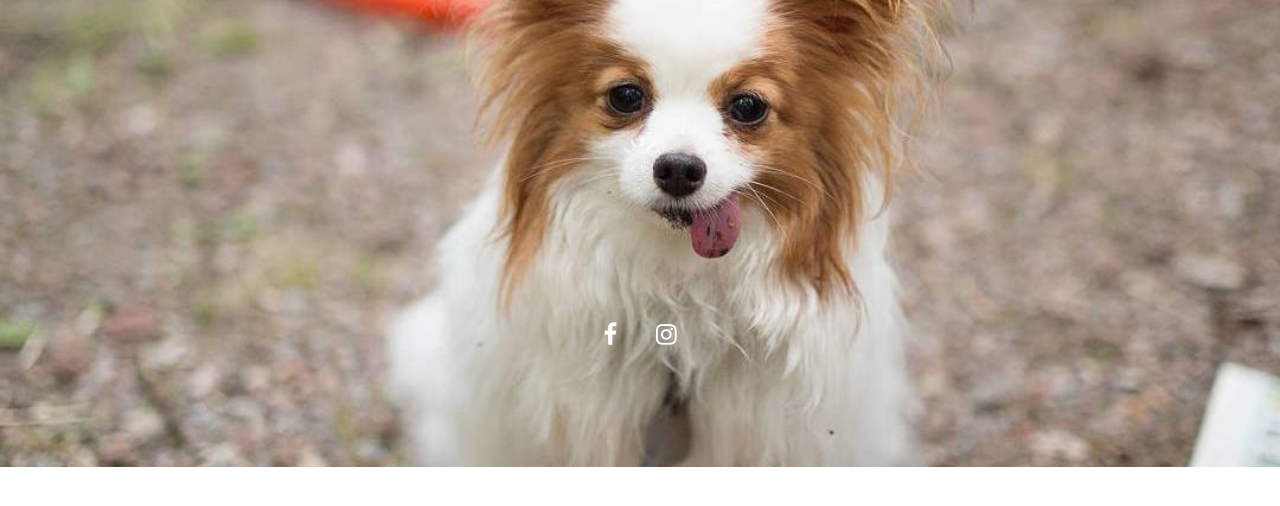
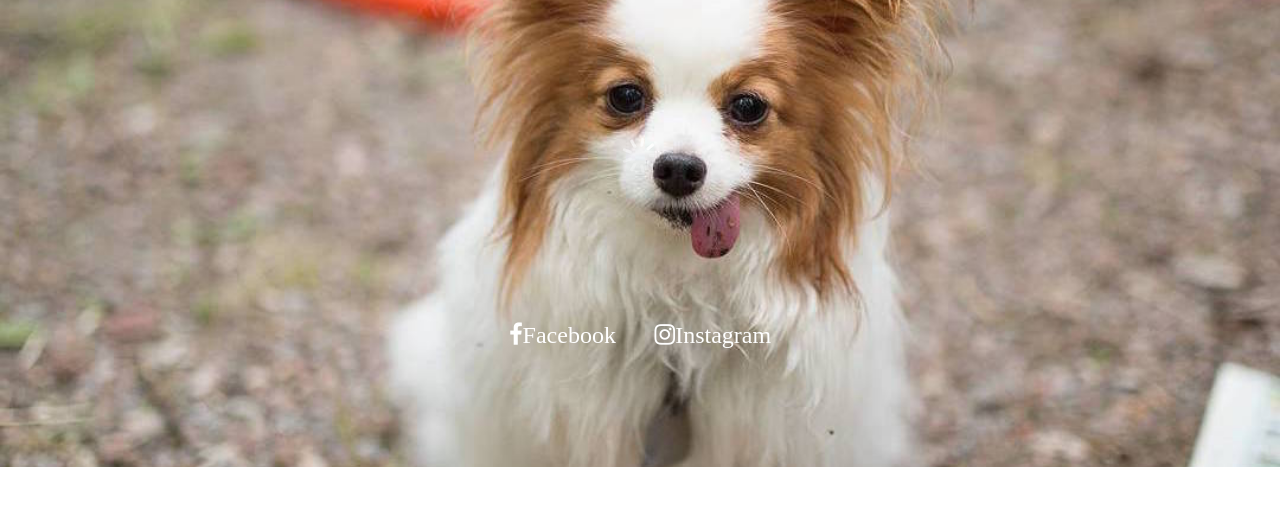
Before and after one commit to tbaschak/olithepap-com, a plain HTML site: page index.html in a window 1280 px wide. Shown: the part 162-668 px from the top of the page. Drawn offline with nearby package versions, Linux system fonts and the light colour scheme.

Commit message:
try adding txt to social links

```diff
--- a/index.html
+++ b/index.html
@@ -50,8 +50,8 @@
 
   <div id="social_links">
     <ul class="social_links">
-      <li><a href="https://www.facebook.com/pages/Oli-The-Pap/923344311045633?fref=ts" title="Follow me on Facebook"  class="fa fa-facebook"><span></span></a></li>
-      <li><a href="https://instagram.com/oli_the_pap" title="View my photos on Instagram" class="fa fa-instagram"><span></span></a></li>
+      <li><a href="https://www.facebook.com/pages/Oli-The-Pap/923344311045633?fref=ts" title="Follow me on Facebook"  class="fa fa-facebook"><span>Facebook</span></a></li>
+      <li><a href="https://instagram.com/oli_the_pap" title="View my photos on Instagram" class="fa fa-instagram"><span>Instagram</span></a></li>
     </ul>
   </div>
 
```
